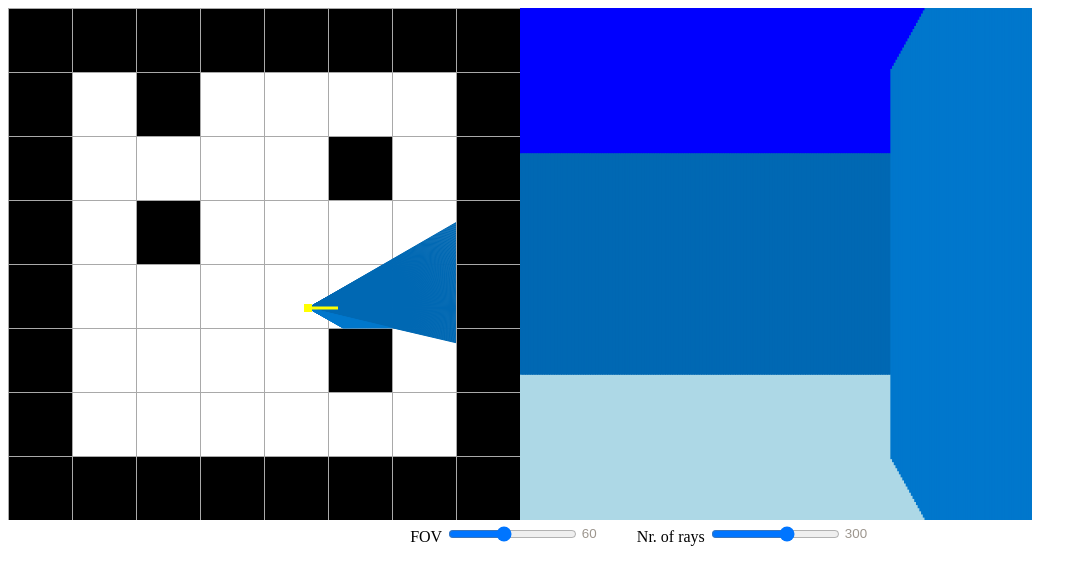
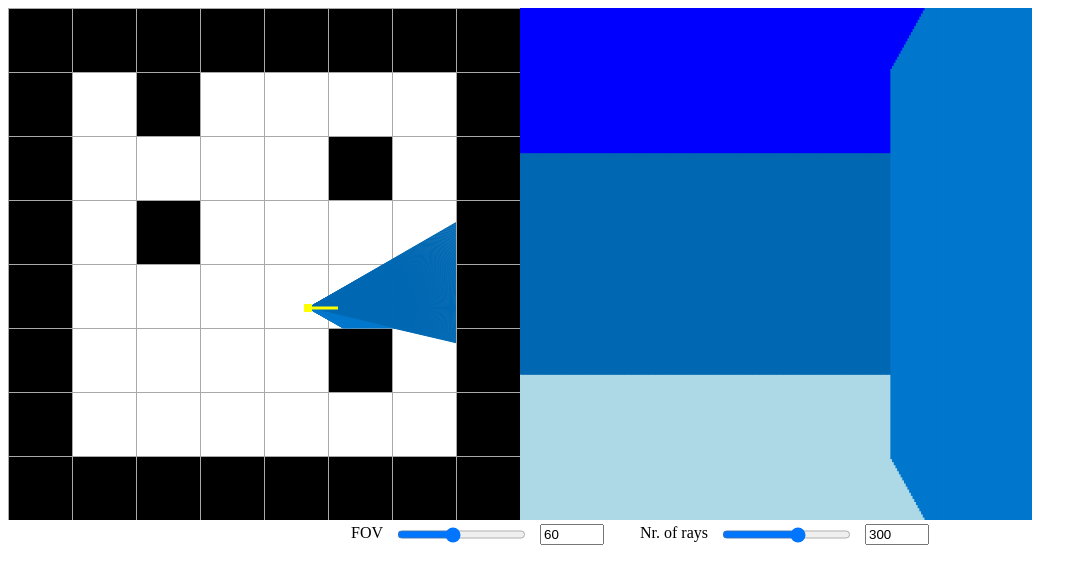
Before and after one commit to JackTheDane/js-raycaster, a website built with Vite: page index.html in a window 1280 px wide. Shown: the whole page, without its empty margins (0-1087 px from the left). Built offline with nearby package versions, Linux system fonts and the light colour scheme.

Commit message:
Add editable number input as value display for range inputs

```diff
--- a/index.html
+++ b/index.html
@@ -10,13 +10,13 @@
     <canvas height="512" width="1024"></canvas>
 
     <div class="inputs">
-      <div>
+      <div class="input-wrapper">
         <label for="field-of-view-input">FOV</label>
-        <input type="range" name="field-of-view" id="field-of-view-input" min="15" max="120" step="1" value="60">
+        <input type="range" id="field-of-view-input" min="15" max="120" step="1" value="60">
       </div>
-      <div>
+      <div class="input-wrapper">
         <label for="number-of-rays-input">Nr. of rays</label>
-        <input type="range" name="number-of-rays" id="number-of-rays-input" min="1" max="500" step="1" value="300">
+        <input type="range" id="number-of-rays-input" min="1" max="500" step="1" value="300">
       </div>
     </div>
 
--- a/src/InputController.ts
+++ b/src/InputController.ts
@@ -1,9 +1,30 @@
-export abstract class InputController<Value> {
-  constructor(selector: string) {
-    this.inputElement = document.querySelector<HTMLInputElement>(selector)!;
+abstract class InputController<Value extends number | string> {
+  protected _value: Value;
+
+  constructor(protected inputElement: HTMLInputElement, protected onValueChanged?: (value: Value) => void) {
+    this._value = this.inputElement.value as Value;
+
+    this.inputElement.addEventListener('input', event => {
+      const newValue = (event.target as HTMLInputElement)?.value as Value;
+
+      this._value = newValue;
+      this.onValueChanged?.(newValue);
+      onValueChanged?.(newValue);
+    });
   }
 
-  protected inputElement: HTMLInputElement;
+  public abstract get value(): Value;
 
-  public abstract get value(): Value;
+  public abstract set value(newValue: Value);
 }
+
+export class NumberInputController extends InputController<number> {
+  public get value(): number {
+    return this.inputElement.valueAsNumber;
+  }
+
+  public set value(newValue) {
+    this._value = newValue;
+    this.inputElement.valueAsNumber = newValue;
+  }
+}
--- a/src/RangeInputController.ts
+++ b/src/RangeInputController.ts
@@ -1,35 +1,30 @@
-import { InputController } from "./InputController";
+import { NumberInputController } from "./InputController";
 
-export class RangeInputController extends InputController<number> {
-  private _value: number;
+export class RangeInputController extends NumberInputController {
+  private _numberInputController: NumberInputController;
 
-  constructor(selector: string) {
-    super(selector);
+  constructor(protected inputElement: HTMLInputElement) {
+    super(inputElement, (newValue) => {
+      this._numberInputController.value = newValue;
+    });
 
-    this._value = this.inputElement.valueAsNumber;
-
-    this.setCustomValueAttribute(this._value);
-
-    this.inputElement.addEventListener('input', event => {
-      const newValue = (event.target as HTMLInputElement)?.valueAsNumber;
-
-      this._value;
-      this.setCustomValueAttribute(newValue);
+    const numberInputElement = this.mountNumberInput();
+    this._numberInputController = new NumberInputController(numberInputElement, (newValue) => {
+      this.value = newValue;
     });
   }
 
-  private setCustomValueAttribute(newValue: number | string) {
-    this.inputElement.setAttribute('data-value', newValue.toString());
-  }
+  private mountNumberInput() {
+    const numberInput = document.createElement('input');
 
-  public get value() {
-    return Number.parseFloat(this.inputElement.value);
-  }
+    numberInput.type = 'number';
+    numberInput.value = this.inputElement.value;
+    numberInput.min = this.inputElement.min;
+    numberInput.max = this.inputElement.max;
+    numberInput.step = this.inputElement.step;
 
-  public set value(newValue: number) {
-    if (this._value === newValue) return;
-    this._value = newValue;
-    this.inputElement.valueAsNumber = newValue;
-    this.setCustomValueAttribute(newValue);
+    this.inputElement.after(numberInput);
+
+    return numberInput;
   }
 }
--- a/src/index.css
+++ b/src/index.css
@@ -4,19 +4,11 @@ canvas {
 
 .inputs {
   display: flex;
-  gap: 30px;
+  gap: 36px;
   justify-content: center;
 }
 
-input[type="range"] {
-  position: relative;
-  margin-right: 30px;
+.input-wrapper {
+  display: flex;
+  gap: 12px;
 }
-
-
-input[type="range"]::after {
-  content: attr(data-value);
-  position: absolute;
-  right: -5px;
-  transform: translateX(100%);
-}
--- a/src/main.ts
+++ b/src/main.ts
@@ -71,8 +71,8 @@ const getMapCellValueForCoordinate = (x: number, y: number): number | null => {
   return mapIndex ? mapLayout[mapIndex] : null;
 }
 
-const fovSlider = new RangeInputController('#field-of-view-input');
-const numberOfRaysSlider = new RangeInputController('#number-of-rays-input');
+const fovSlider = new RangeInputController(document.querySelector('#field-of-view-input')!);
+const numberOfRaysSlider = new RangeInputController(document.querySelector('#number-of-rays-input')!);
 
 const mouseController = new MouseController(canvas, (x, y, clickType) => {
   const mapCellIndexForCoordinate = getMapCellIndexForCoordinate(x, y);
```
